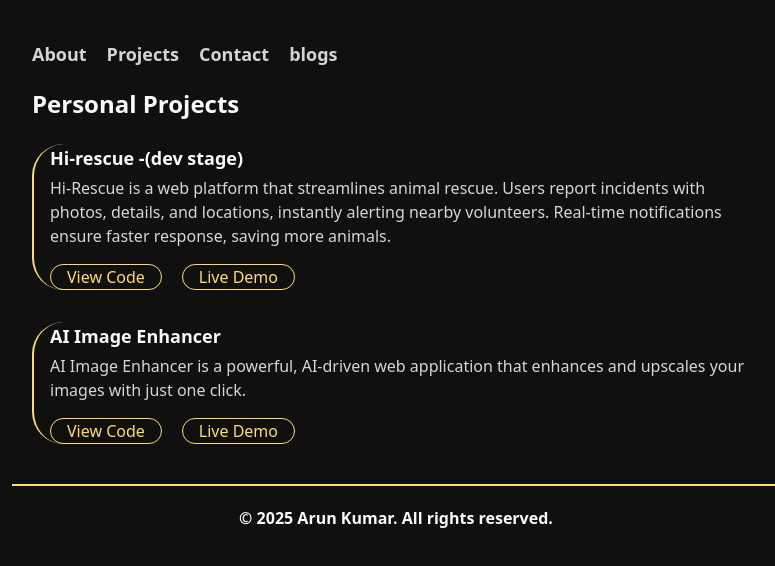
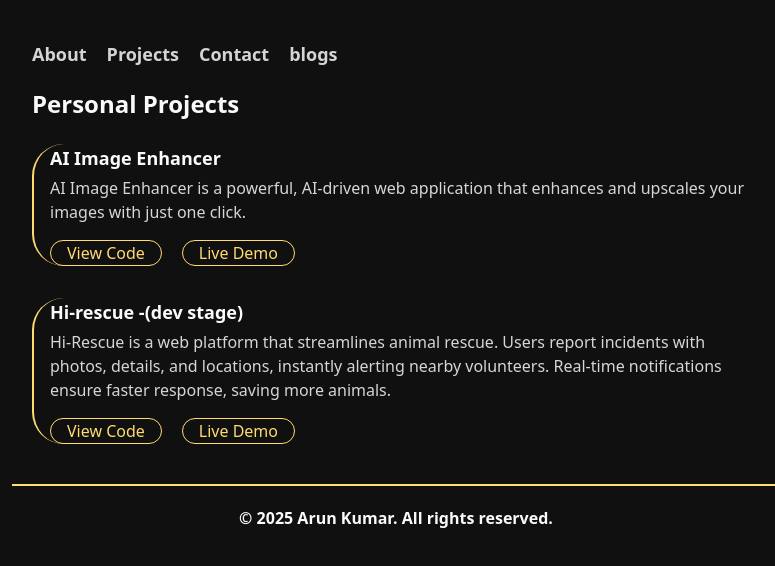
Before and after one commit to hiarun01/my-portfolio, a React (Vite) app: page /projects in a window 1280 px wide. Shown: the top 566 px of the page, without its empty margins (244-1019 px from the left). Built offline with nearby package versions, Linux system fonts and the light colour scheme.

Commit message:
re orgnized project list

```diff
--- a/src/components/Pages/Projects.jsx
+++ b/src/components/Pages/Projects.jsx
@@ -2,19 +2,19 @@ const Projects = () => {
   const projects = [
     {
       Id: "1",
+      title: "AI Image Enhancer",
+      description:
+        "AI Image Enhancer is a powerful, AI-driven web application that enhances and upscales your images with just one click.",
+      github: "https://github.com/hiarun01/ai-image-enhancer",
+      live: "https://hi-ai-image-enhancer.vercel.app/",
+    },
+    {
+      Id: "2",
       title: "Hi-rescue -(dev stage)",
       description:
         "Hi-Rescue is a web platform that streamlines animal rescue. Users report incidents with photos, details, and locations, instantly alerting nearby volunteers. Real-time notifications ensure faster response, saving more animals.",
       github: "https://github.com/hiarun01/hi-rescue",
       live: "https://hi-rescue.vercel.app/",
-    },
-    {
-      Id: "2",
-      title: "AI Image Enhancer",
-      description:
-        "AI Image Enhancer is a powerful, AI-driven web application that enhances and upscales your images with just one click.",
-      github: "https://github.com/hiarun01/ai-image-enhancer",
-      live: "https://hi-ai-image-enhancer.vercel.app/",
     },
   ];
   return (
```
